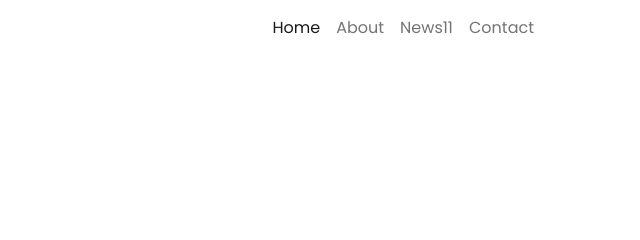
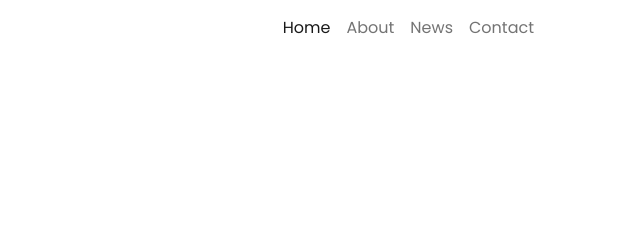
Before and after one commit to asaretheo/Minimalistic-Blog, a plain HTML site: page about.html in a window 1280 px wide. Shown: the top 240 px of the page, 640-1280 px from the left. Drawn offline with nearby package versions, Linux system fonts and the light colour scheme.

Commit message:
Corrected News Menu

```diff
--- a/about.html
+++ b/about.html
@@ -66,7 +66,7 @@
                   <a class="nav-link ps-2 pe-2" href="/about.html">About</a>
                 </li>
                 <li class="nav-item">
-                  <a class="nav-link ps-2 pe-2" href="/news.html">News11</a>
+                  <a class="nav-link ps-2 pe-2" href="/news.html">News</a>
                 </li>
                 <li class="nav-item">
                   <a class="nav-link ps-2 pe-2" href="/contact.html">Contact</a>
```
